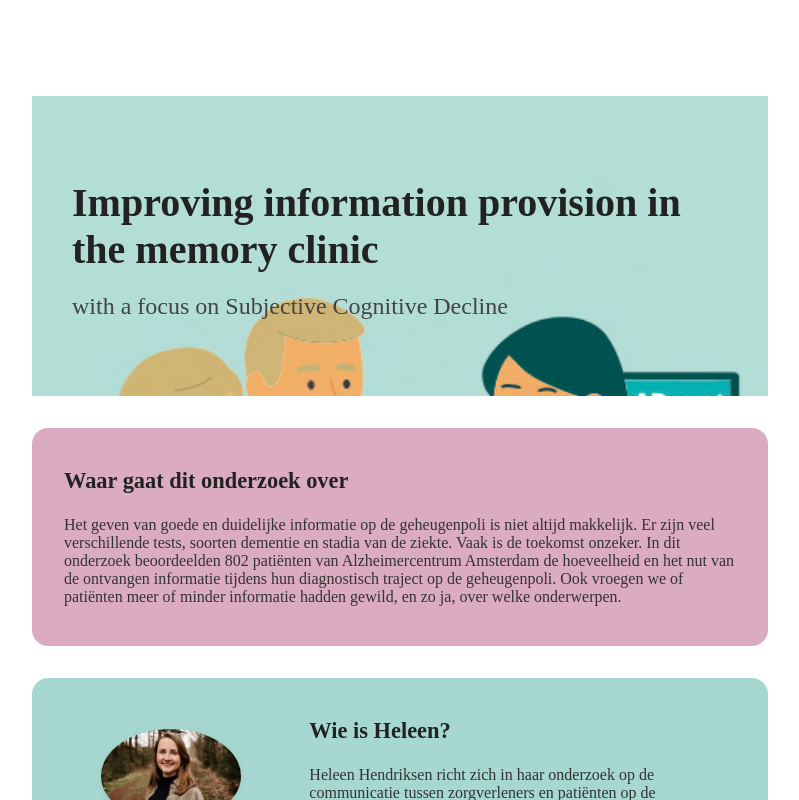
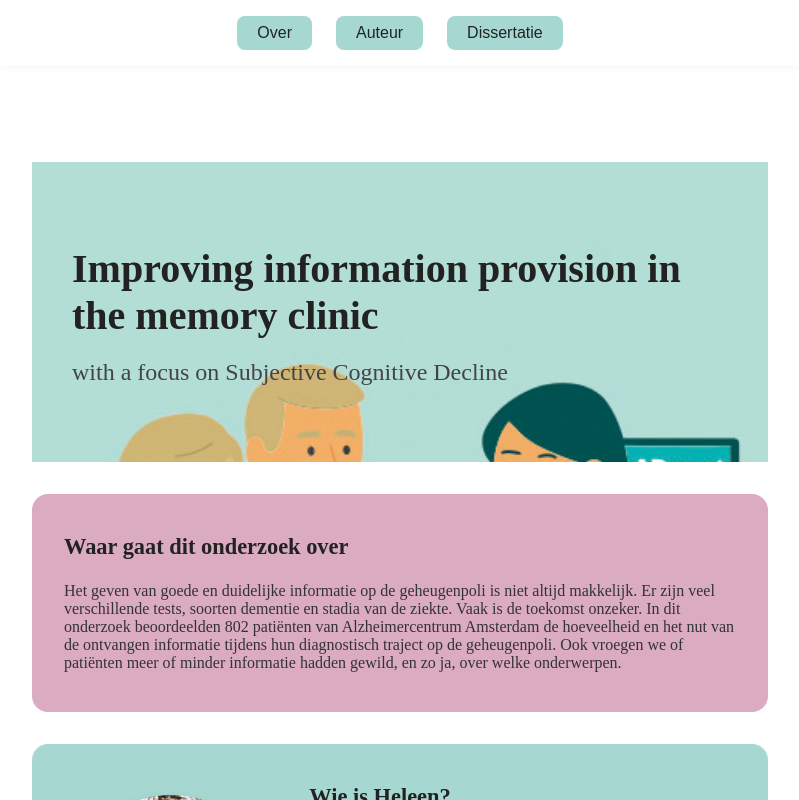
Before and after one commit to JCZuurmond/hma-hendriksen-dissertatie-website, a SvelteKit app: page / in a window 1280 px wide. Shown: the top 800 px of the page, without its empty margins (240-1039 px from the left). Built offline with nearby package versions, Linux system fonts and the light colour scheme.

Commit message:
Add naviation bar

```diff
--- a/src/routes/+page.svelte
+++ b/src/routes/+page.svelte
@@ -1,13 +1,21 @@
 <script>
   import { browser } from '$app/environment';
 </script>
+
+<header class="site-header">
+  <nav class="nav-bar">
+    <button on:click={() => document.getElementById('about-section').scrollIntoView({behavior: 'smooth'})}>Over</button>
+    <button on:click={() => document.getElementById('author-section').scrollIntoView({behavior: 'smooth'})}>Auteur</button>
+    <button on:click={() => document.getElementById('dissertation-section').scrollIntoView({behavior: 'smooth'})}>Dissertatie</button>
+  </nav>
+</header>
 
 <main>
   <div class="header-background">
     <h1>Improving information provision in the memory clinic</h1>
     <h2>with a focus on Subjective Cognitive Decline</h2>
   </div>
-  <section class="about-section">
+  <section id="about-section" class="about-section">
     <h3>Waar gaat dit onderzoek over</h3>
     <p>
       Het geven van goede en duidelijke informatie op de geheugenpoli is niet
@@ -20,7 +28,7 @@
     </p>
   </section>
 
-  <section class="author-section">
+  <section id="author-section" class="author-section">
     <div class="author-content">
       <div class="author-image">
         <img src="/hma-hendriksen-dissertatie-website/Heleen.jpg" alt="Heleen" />
@@ -39,7 +47,7 @@
     </div>
   </section>
 
-  <section class="dissertation-section">
+  <section id="dissertation-section" class="dissertation-section">
     <h3>Dissertatie</h3>
     <p>
       Op 21 November 2025 verdigde H.M.A. haar
@@ -51,6 +59,39 @@
 </main>
 
 <style>
+  .site-header {
+    width: 100%;
+    background: #fff;
+    box-shadow: 0 2px 8px rgba(0,0,0,0.04);
+    position: sticky;
+    top: 0;
+    z-index: 10;
+  }
+  .nav-bar {
+    display: flex;
+    flex-direction: row;
+    justify-content: center;
+    align-items: center;
+    gap: 1.5rem;
+    padding: 1rem 0;
+    max-width: 800px;
+    margin: 0 auto;
+  }
+  .nav-bar button {
+    background: rgb(166, 216, 209);
+    color: #222;
+    border: none;
+    border-radius: 0.5rem;
+    padding: 0.5rem 1.25rem;
+    font-size: 1rem;
+    font-weight: 500;
+    cursor: pointer;
+    transition: background 0.2s;
+  }
+  .nav-bar button:hover {
+    background: rgb(219, 171, 194);
+    color: #111;
+  }
   main {
     display: flex;
     flex-direction: column;
```
